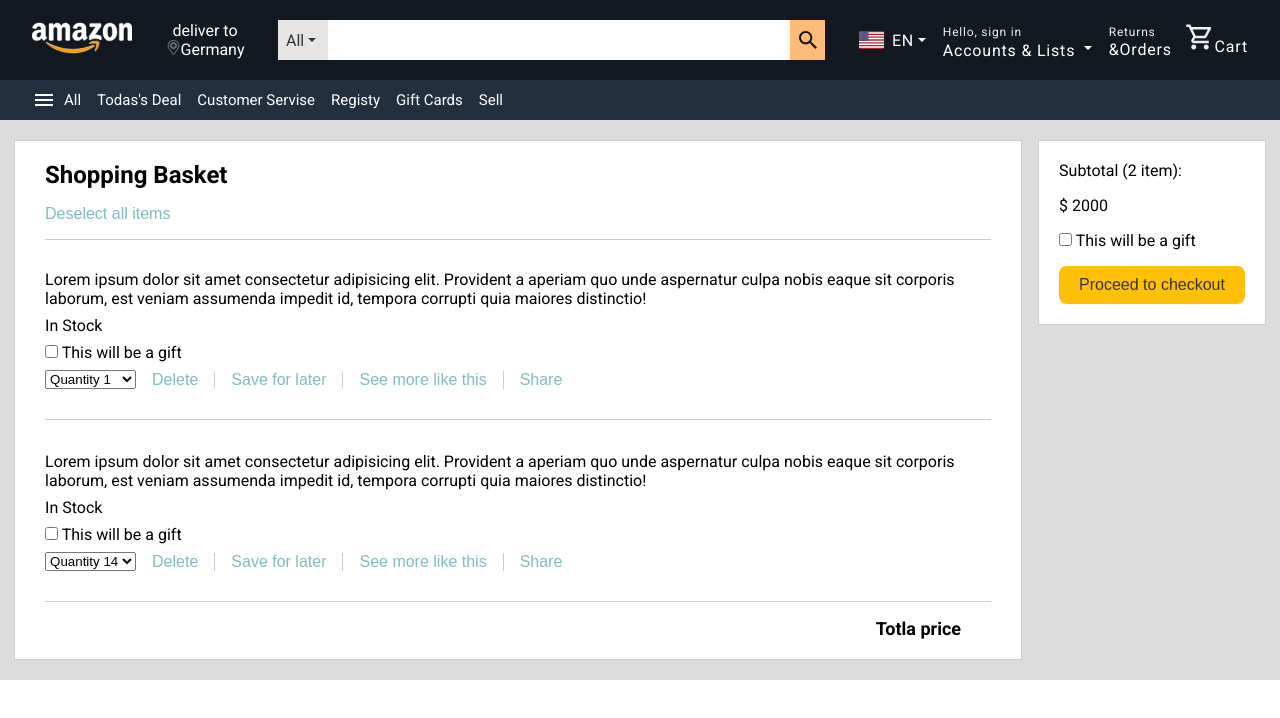
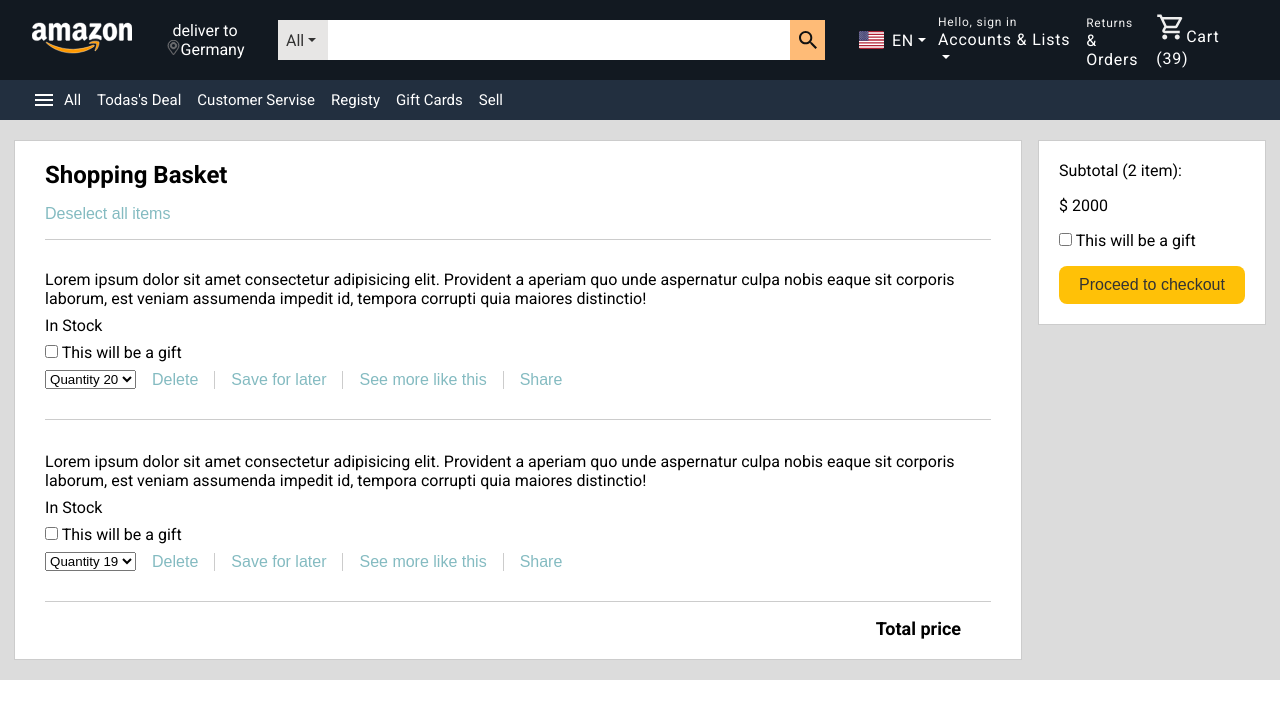
Before and after one commit to AidaHashemi/amazon-reactjs, a React (Vite) app: page /cart in a window 1280 px wide. Shown: the top 718 px of the page. Built offline with nearby package versions, Linux system fonts and the light colour scheme; data requests are answered from the project's data file.

Commit message:
Add update function : to cartcontext and now i am able to update quantity in cart page

```diff
--- a/db.json
+++ b/db.json
@@ -179,29 +179,6 @@
   ],
   "cart": [
     {
-      "id": "33",
-      "url": "/src/assets/images/iwc.jpg",
-      "title": "Acer",
-      "description": "Lorem ipsum dolor sit amet consectetur adipisicing elit. Provident a aperiam quo unde aspernatur culpa nobis eaque sit corporis laborum, est veniam assumenda impedit id, tempora corrupti quia maiores distinctio!",
-      "rate": 4.3,
-      "about": [
-        "Purposeful Design: Travel with ease and look great doing it with the Aspire's 3 thin, light design.",
-        "Ready-to-Go Performance: The Aspire 3 is ready-to-go with the latest AMD Ryzen 3 7320U Processor with Radeon Graphics—ideal for the entire family, with performance and productivity at the core.",
-        "Internal Specifications: 8GB LPDDR5 Onboard Memory; 128GB NVMe solid-state drive storage to store your files and media",
-        "Internal Specifications: 8GB LPDDR5 Onboard Memory; 128GB NVMe solid-state drive storage to store your files and media",
-        "Keyboard backlight not present on this model"
-      ],
-      "model": {
-        "brand": "Acer",
-        "modelName": "watch",
-        "ramMemorySize": "8 GB",
-        "cpuModel": "Ryzen 3"
-      },
-      "price": "$ 1000",
-      "discount": "7 %",
-      "quantity": 1
-    },
-    {
       "id": "55",
       "url": "/src/assets/images/osmo-packet.jpg",
       "title": "Acer",
@@ -222,7 +199,30 @@
       },
       "price": "$ 1000",
       "discount": "7 %",
-      "quantity": "14"
+      "quantity": 20
+    },
+    {
+      "id": "44",
+      "url": "/src/assets/images/mavic3.jpg",
+      "title": "Acer",
+      "description": "Lorem ipsum dolor sit amet consectetur adipisicing elit. Provident a aperiam quo unde aspernatur culpa nobis eaque sit corporis laborum, est veniam assumenda impedit id, tempora corrupti quia maiores distinctio!",
+      "rate": 4.3,
+      "about": [
+        "Purposeful Design: Travel with ease and look great doing it with the Aspire's 3 thin, light design.",
+        "Ready-to-Go Performance: The Aspire 3 is ready-to-go with the latest AMD Ryzen 3 7320U Processor with Radeon Graphics—ideal for the entire family, with performance and productivity at the core.",
+        "Internal Specifications: 8GB LPDDR5 Onboard Memory; 128GB NVMe solid-state drive storage to store your files and media",
+        "Internal Specifications: 8GB LPDDR5 Onboard Memory; 128GB NVMe solid-state drive storage to store your files and media",
+        "Keyboard backlight not present on this model"
+      ],
+      "model": {
+        "brand": "Acer",
+        "modelName": "watch",
+        "ramMemorySize": "8 GB",
+        "cpuModel": "Ryzen 3"
+      },
+      "price": "$ 1000",
+      "discount": "7 %",
+      "quantity": "19"
     }
   ]
 }
--- a/src/components/header/index.jsx
+++ b/src/components/header/index.jsx
@@ -1,3 +1,65 @@
+// import location from "../../assets/svg/location.svg";
+// import amazon from "../../assets/svg/amazon.svg";
+// import usaFlag from "../../assets/svg/usa.svg";
+// import { IoMdSearch } from "react-icons/io";
+// import { IoMdArrowDropdown } from "react-icons/io";
+// import { MdOutlineShoppingCart } from "react-icons/md";
+// import { Link } from "react-router-dom";
+
+// import styles from "./styles.module.css";
+
+// const Header = () => {
+//   return (
+//     <header className={styles.header}>
+//       <div>
+//         <img className={styles.amazon} src={amazon} alt="amazon logo" />
+//       </div>
+//       <div className={styles.delivery}>
+//         deliver to <br />
+//         {/*TODO change this later */}
+//         <img src={location} alt="location" />
+//         Germany
+//       </div>
+//       <div className={styles.searchBar}>
+//         <span>
+//           All <IoMdArrowDropdown />
+//         </span>
+//         <input type="search" name="search" />
+//         <span className={styles.icon}>
+//           <IoMdSearch />
+//         </span>
+//       </div>
+//       {/* TODO make this part more dynamic : co&children */}
+//       <div className={styles.dropdownMenu}>
+//         <ul>
+//           <li>
+//             <img src={usaFlag} alt="lang" />
+//             EN <IoMdArrowDropdown />
+//           </li>
+//           <li>
+//             <span> Hello, sign in</span> <br />
+//             Accounts & Lists <IoMdArrowDropdown />
+//           </li>
+//           <li>
+//             <span>Returns</span> <br />
+//             &Orders
+//           </li>
+//           <li>
+//             <Link to="cart" className={styles.link}>
+//               <span>
+//                 <MdOutlineShoppingCart />
+//               </span>
+//               Cart
+//             </Link>
+//           </li>
+//         </ul>
+//       </div>
+//     </header>
+//   );
+// };
+
+// export default Header;
+
 import location from "../../assets/svg/location.svg";
 import amazon from "../../assets/svg/amazon.svg";
 import usaFlag from "../../assets/svg/usa.svg";
@@ -5,10 +67,20 @@ import { IoMdSearch } from "react-icons/io";
 import { IoMdArrowDropdown } from "react-icons/io";
 import { MdOutlineShoppingCart } from "react-icons/md";
 import { Link } from "react-router-dom";
+import { useContext } from "react"; // Import useContext
+import { CartContext } from "../../context/CartContext"; // Import CartContext
 
 import styles from "./styles.module.css";
 
 const Header = () => {
+  const { cart } = useContext(CartContext); // Access cart data from context
+
+  // Calculate total quantity
+  const totalQuantity = cart.reduce(
+    (acc, item) => acc + parseInt(item.quantity, 10),
+    0
+  );
+
   return (
     <header className={styles.header}>
       <div>
@@ -16,7 +88,6 @@ const Header = () => {
       </div>
       <div className={styles.delivery}>
         deliver to <br />
-        {/*TODO change this later */}
         <img src={location} alt="location" />
         Germany
       </div>
@@ -29,7 +100,6 @@ const Header = () => {
           <IoMdSearch />
         </span>
       </div>
-      {/* TODO make this part more dynamic : co&children */}
       <div className={styles.dropdownMenu}>
         <ul>
           <li>
@@ -41,15 +111,14 @@ const Header = () => {
             Accounts & Lists <IoMdArrowDropdown />
           </li>
           <li>
-            <span>Returns</span> <br />
-            &Orders
+            <span>Returns</span> <br />& Orders
           </li>
           <li>
             <Link to="cart" className={styles.link}>
               <span>
                 <MdOutlineShoppingCart />
               </span>
-              Cart
+              Cart ({totalQuantity})
             </Link>
           </li>
         </ul>
--- a/src/components/product/index.jsx
+++ b/src/components/product/index.jsx
@@ -13,23 +13,25 @@ const Product = () => {
   const [selectedNumber, setSelectedNumber] = useState(1);
   const { id } = useParams();
   const { cards, loading } = useContext(CardContext);
-  const { addToCart } = useContext(CartContext);
+  const { cart, addToCart, removeFromCart } = useContext(CartContext);
+
+  const card = cards.find((card) => card.id === id);
+  const isInCart = cart.some((item) => item.id === id);
 
   const handleChange = (event) => {
     setSelectedNumber(event.target.value);
   };
 
-  const handleAddToCart = () => {
-    console.log("heey");
-    const card = cards.find((card) => card.id === id);
-    if (card) {
+  const handleCartAction = () => {
+    if (isInCart) {
+      removeFromCart(id);
+    } else {
       addToCart(card, selectedNumber);
     }
   };
 
   if (loading) return <div>Loading...</div>;
 
-  const card = cards.find((card) => card.id === id);
   if (!card) {
     return <div>Product not found</div>;
   }
@@ -70,9 +72,10 @@ const Product = () => {
           className={styles.form}
           onSubmit={(e) => {
             e.preventDefault();
-            handleAddToCart();
+            handleCartAction();
           }}
         >
+          {!isInCart && (
             <select
               id="number-select"
               value={selectedNumber}
@@ -85,9 +88,10 @@ const Product = () => {
                 </option>
               ))}
             </select>
+          )}
           <Button
-            text="Add to Cart"
-            color="warning"
+            text={isInCart ? "Remove from Cart" : "Add to Cart"}
+            color={isInCart ? "danger" : "warning"}
             size="medium"
             type="submit"
             textColor="#333"
--- a/src/context/CartContext.jsx
+++ b/src/context/CartContext.jsx
@@ -16,55 +16,14 @@ export const CartProvider = ({ children }) => {
     }
   };
 
-  // Fetch cart data when the component mounts
   useEffect(() => {
     fetchCartData();
   }, []);
-
-  //   const addToCart = async (product, quantity) => {
-  //     const existingCartItem = cart.find((item) => item.id === product.id);
-
-  //     if (existingCartItem) {
-  //       // Increment the quantity of the existing item
-  //       const updatedCartItem = {
-  //         ...existingCartItem,
-  //         quantity: existingCartItem.quantity + quantity,
-  //       };
-
-  //       try {
-  //         const response = await axios.put(
-  //           `http://localhost:5000/cart/${existingCartItem.id}`,
-  //           updatedCartItem
-  //         );
-  //         setCart(
-  //           cart.map((item) =>
-  //             item.id === existingCartItem.id ? response.data : item
-  //           )
-  //         );
-  //       } catch (error) {
-  //         console.error("Error updating cart item:", error);
-  //       }
-  //     } else {
-  //       // Add new item to the cart
-  //       const newCartItem = { ...product, quantity };
-
-  //       try {
-  //         const response = await axios.post(
-  //           "http://localhost:5000/cart",
-  //           newCartItem
-  //         );
-  //         setCart([...cart, response.data]);
-  //       } catch (error) {
-  //         console.error("Error adding to cart:", error);
-  //       }
-  //     }
-  //   };
 
   const addToCart = async (product, quantity) => {
     const existingCartItem = cart.find((item) => item.id === product.id);
 
     if (existingCartItem) {
-      // Replace the old quantity with the new one
       const updatedCartItem = {
         ...existingCartItem,
         quantity: quantity, // Replace old quantity with new one
@@ -84,7 +43,6 @@ export const CartProvider = ({ children }) => {
         console.error("Error updating cart item:", error);
       }
     } else {
-      // Add new item to the cart
       const newCartItem = { ...product, quantity };
 
       try {
@@ -99,8 +57,42 @@ export const CartProvider = ({ children }) => {
     }
   };
 
+  const updateCartItemQuantity = async (productId, quantity) => {
+    const existingCartItem = cart.find((item) => item.id === productId);
+
+    if (existingCartItem) {
+      const updatedCartItem = {
+        ...existingCartItem,
+        quantity: quantity,
+      };
+
+      try {
+        const response = await axios.put(
+          `http://localhost:5000/cart/${productId}`,
+          updatedCartItem
+        );
+        setCart(
+          cart.map((item) => (item.id === productId ? response.data : item))
+        );
+      } catch (error) {
+        console.error("Error updating cart item quantity:", error);
+      }
+    }
+  };
+
+  const removeFromCart = async (productId) => {
+    try {
+      await axios.delete(`http://localhost:5000/cart/${productId}`);
+      setCart(cart.filter((item) => item.id !== productId));
+    } catch (error) {
+      console.error("Error removing cart item:", error);
+    }
+  };
+
   return (
-    <CartContext.Provider value={{ cart, addToCart }}>
+    <CartContext.Provider
+      value={{ cart, addToCart, updateCartItemQuantity, removeFromCart }}
+    >
       {children}
     </CartContext.Provider>
   );
--- a/src/pages/cart/index.jsx
+++ b/src/pages/cart/index.jsx
@@ -1,11 +1,23 @@
-import { useContext } from "react";
+import { useContext, useState } from "react";
 import { CartContext } from "../../context/CartContext";
 import Button from "../../components/button";
-
 import styles from "./styles.module.css";
 
 const Cart = () => {
-  const { cart } = useContext(CartContext);
+  const { cart, updateCartItemQuantity, removeFromCart } =
+    useContext(CartContext);
+  const [editingItem, setEditingItem] = useState(null);
+  const [newQuantity, setNewQuantity] = useState(1);
+
+  const handleQuantityChange = (item, quantity) => {
+    setEditingItem(item.id);
+    setNewQuantity(quantity);
+  };
+
+  const handleUpdateClick = (item) => {
+    updateCartItemQuantity(item.id, newQuantity);
+    setEditingItem(null); // reset after update
+  };
 
   return (
     <div className={styles.cartWrapper}>
@@ -30,13 +42,36 @@ const Cart = () => {
                 <label htmlFor="gift_checkbox"> This will be a gift</label>
               </span>
               <div className={styles.actions}>
-                <select value={item.quantity} className={styles.select}>
+                <select
+                  value={editingItem === item.id ? newQuantity : item.quantity}
+                  className={styles.select}
+                  onChange={(e) =>
+                    handleQuantityChange(item, Number(e.target.value))
+                  }
+                >
                   {[...Array(20)].map((_, index) => (
                     <option key={index + 1} value={index + 1}>
                       Quantity {index + 1}
                     </option>
                   ))}
                 </select>
+
+                {editingItem === item.id ? (
+                  <Button
+                    text="Update"
+                    borderRadius="0"
+                    size="medium"
+                    color="none"
+                    textColor="#84bbc1"
+                    style={{
+                      padding: 0,
+                      paddingRight: "16px",
+                      textAlign: "left",
+                      borderRight: "1px solid #ccc",
+                    }}
+                    onClick={() => handleUpdateClick(item)}
+                  />
+                ) : (
                   <Button
                     text="Delete"
                     borderRadius="0"
@@ -49,7 +84,10 @@ const Cart = () => {
                       textAlign: "left",
                       borderRight: "1px solid #ccc",
                     }}
+                    onClick={() => removeFromCart(item.id)}
                   />
+                )}
+
                 <Button
                   text="Save for later"
                   borderRadius="0"
@@ -92,7 +130,7 @@ const Cart = () => {
             </li>
           ))}
         </ul>
-        <div className={styles.totalPrice}>Totla price</div>
+        <div className={styles.totalPrice}>Total price</div>
       </div>
       <div className={styles.checkout}>
         <span>Subtotal (2 item):</span>
```
Lines whose indentation alone changed are shown as unchanged.
